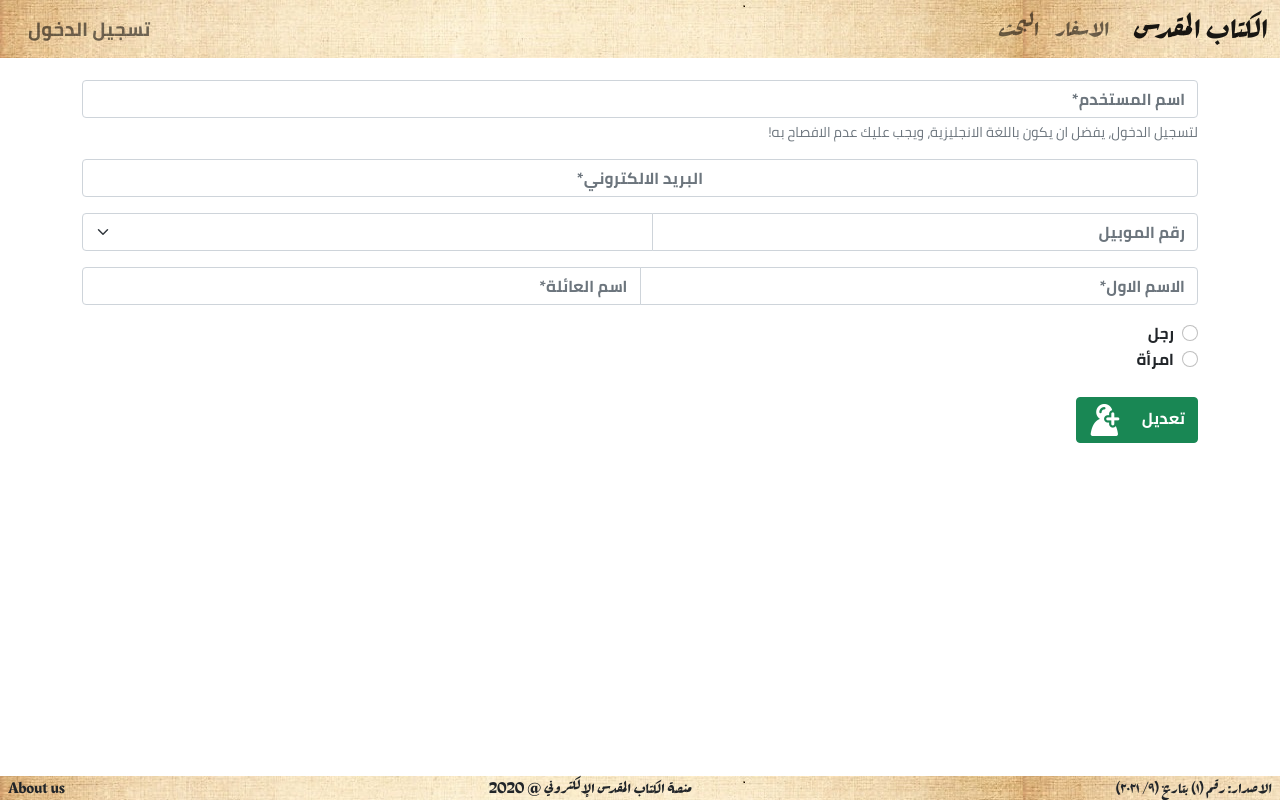
After one commit to emadunan/church, a Django app: page /userprofile in a window 1280 px wide. The commit adds this page. Run offline with Django 3.2, Linux system fonts and the light colour scheme; lists and menus that the app fills with data are empty; some libraries are stand-ins or nearby versions.

Commit message:
Registeration modified

```diff
--- a/scripture/admin.py
+++ b/scripture/admin.py
@@ -1,5 +1,5 @@
 from django.contrib import admin
-from .models import Book, Chapter, Verse
+from .models import Book, Chapter, Verse, User
 
 # Models Declarations in the admin site.
 class BookAdmin(admin.ModelAdmin):
@@ -9,3 +9,4 @@ class BookAdmin(admin.ModelAdmin):
 admin.site.register(Book, BookAdmin)
 admin.site.register(Chapter)
 admin.site.register(Verse)
+admin.site.register(User)
--- a/scripture/models.py
+++ b/scripture/models.py
@@ -10,6 +10,7 @@ class User(AbstractUser):
     country = models.ForeignKey('Country', null=True, on_delete=models.SET_NULL)
     mobile = models.CharField(max_length=22, null=True)
     gender = models.CharField(max_length=4, null=True)
+    birthdate = models.DateField(null=True)
     location = models.OneToOneField('Verse', null=True, on_delete=models.RESTRICT)
     fav_verses = models.ManyToManyField('Verse', related_name='users_like')
 
--- a/scripture/static/scripture/css/style.css
+++ b/scripture/static/scripture/css/style.css
@@ -281,6 +281,23 @@ nav ul {
   justify-content: space-between;
 }
 
+/* Registeration Section */
+#registeration-form {
+  margin:auto;
+  max-width: 33rem;
+}
+
+#id_regform__last {
+  display: flex;
+  justify-content: space-between;
+}
+
+#id_shortmessage {
+  text-align: justify;
+  text-justify: inter-word;
+  font-family: cairoRegular;
+}
+
 /* Blogs Section */
 #id_blog-add__cont label,
 #id_blog-edit__cont label {
--- a/scripture/templates/scripture/layout.html
+++ b/scripture/templates/scripture/layout.html
@@ -109,6 +109,7 @@
                 <ul class="dropdown-menu dropdown-menu-start">
                   <li><a class="dropdown-item text-center" href="{% url 'my-blogs' %}">منشوراتى</a></li>
                   <li><a class="dropdown-item text-center" href="{% url 'mysettings' %}">الإعدادات</a></li>
+                  <li><a class="dropdown-item text-center" href="{% url 'userprofile' %}">البروفيل</a></li>
                   <li><a class="dropdown-item text-center" href="{% url 'reset-password' %}">تعيين كلمة المرور</a></li>
                   <li><a class="dropdown-item text-center" href="{% url 'logout' %}">خروج</a></li>
                 </ul>
--- /dev/null
+++ b/scripture/templates/scripture/userprofile.html
@@ -0,0 +1,70 @@
+{% extends 'scripture/layout.html' %}
+{% load static %}
+
+
+{% block content %}
+
+{% if errorMessage %}
+  <div class="alert alert-danger" role="alert">
+    {{ errorMessage }}
+  </div>
+{% endif %}
+
+<form action="{%url 'register' %}" method="POST">
+
+  {% csrf_token %}
+
+  <div class="mb-3">
+    <input type="text" class="form-control cc_input-control" id="id_username"
+      aria-describedby="usernameHelp" placeholder="اسم المستخدم*" name="username">
+    <div id="usernameHelp" class="form-text">لتسجيل الدخول، يفضل ان يكون باللغة الانجليزية، ويجب عليك عدم الافصاح به!</div>
+  </div>
+
+  <div class="mb-3">
+    <input type="email" class="form-control cc_input-control text-center" id="id_email"
+      aria-describedby="emailHelp" placeholder="*البريد الالكتروني" name="e_mail">
+    <!-- <div id="emailHelp" class="form-text">We'll never share your email with anyone else.</div> -->
+  </div>
+
+  <div class="mb-3 input-group">
+    <input type="text" class="form-control cc_input-control" id="id_mobile"
+      aria-describedby="mobilelHelp" placeholder="رقم الموبيل" name="mobile">
+    <select id="id_country" class="form-select cc_input-control"
+      aria-label="Default select example" name="country">
+      <!-- <option selected>Open this select menu</option> -->
+      {% for country in countries %}
+        <option value="{{ country.id }}" {% if country.id == 63 %}selected{% endif %}>{{country.title}} ({{country.code}}+) </option>
+      {% endfor %}
+    </select>
+    <!-- <div id="mobileHelp" class="form-text">We'll never share your email with anyone else.</div> -->
+  </div>
+
+  <div class="mb-3 input-group">
+    <input type="text" class="form-control cc_input-control" id="id_first-name"
+      aria-describedby="firstNamelHelp" placeholder="الاسم الاول*" name="firstName">
+    <input type="text" class="form-control cc_input-control" id="id_last-name"
+      aria-describedby="lastNameHelp" placeholder="اسم العائلة*" name="lastName">
+    <!-- <div id="firstNamelHelp" class="form-text">We'll never share your email with anyone else.</div> -->
+  </div>
+
+  <div class="form-check">
+    <input class="form-check-input" type="radio" name="sex" value="male" id="id_male-radioBox" />
+    <label class="form-check-label cc_input-control" for="id_male-radioBox">
+      رجل
+    </label>
+  </div>
+  <div class="form-check">
+    <input class="form-check-input" type="radio" name="sex" value="female" id="id_female-radioBox"/>
+    <label class="form-check-label cc_input-control" for="id_female-radioBox">
+      امرأة
+    </label>
+  </div>
+
+
+  <button type="submit" class="btn btn-success cc_input-label mt-4">
+    تعديل &nbsp&nbsp&nbsp&nbsp
+    <img src="{% static 'scripture/img/user-w.png' %}" alt="Login" style="width: 2rem;"/>
+  </button>
+</form>
+
+{% endblock %}
--- a/scripture/urls.py
+++ b/scripture/urls.py
@@ -11,6 +11,8 @@ urlpatterns = [
     path('mysettings', views.view_mysettings, name='mysettings'),
     path('retrieve-password', views.view_retrieve_password, name='retrieve-password'),
     path('reset-password', views.view_reset_password, name='reset-password'),
+    path('verify', views.verify_new_user),
+    path('userprofile', views.view_userprofile, name='userprofile'),
 
 
     path('books', views.view_books, name='books'),
--- a/scripture/views.py
+++ b/scripture/views.py
@@ -13,6 +13,7 @@ import datetime
 import string
 import random
 import smtplib
+import jwt
 
 
 # APP VIEWS.
@@ -65,6 +66,7 @@ def view_register(request):
         country_id = request.POST.get('country')
         first_name = request.POST.get('firstName')
         last_name = request.POST.get('lastName')
+        birthdate = request.POST.get('birthdate')
         password = request.POST.get('password')
         confirm = request.POST.get('confirm')
         sex = request.POST.get('sex')
@@ -101,19 +103,61 @@ def view_register(request):
             mobile=mobile,
             first_name=first_name,
             last_name=last_name,
+            birthdate=birthdate,
+            is_active=False,
             password=make_password(password),
             gender=sex
         )
         user.save()
 
+        # Creating access jwt token
+        encoded_jwt = jwt.encode({"id": user.id, "email": user.email, "mobile":user.mobile}, "THE LORD IS MY PROVIDER", algorithm="HS256")
+
+        # Sending the activation link by mail
+        gmail_user = 'appmsr7@gmail.com'
+        gmail_password = '4get@web'
+
+        # try:
+        to = [user.email]
+        print(to)
+        subject = 'Super Important Message'
+        body = f'open the link to activate your account: http://127.0.0.1:8000/verify?t={encoded_jwt}'
+
+        email_text = """\
+        From: %s
+        To: %s
+        Subject: %s
+
+        %s
+        """ % (gmail_user, ", ".join(to), subject, body)
+
+        server = smtplib.SMTP_SSL('smtp.gmail.com', 465)
+        server.ehlo()
+        server.login(gmail_user, gmail_password)
+        server.sendmail(gmail_user, to, email_text)
+        server.close()
+        print('MAIL SENT!')
+
+
         # Login registered user and redirect him to the index page
-        login(request, user)
-        return HttpResponseRedirect(reverse('index'))
+        return render(request, "scripture/shortMessage.html", {
+        "shortMessage": f"تم إنشاء الحساب، برجاء الدخول على البريد الإلكتروني الذ تم التسجيل به ({user.email}) والضغط على الرابط بالرسالة الوردة من فريق إدارة الموقع (appmsr7@gmail.com) لتفعيل الحساب، ثم الدخول بأستخدام أسم المستخدم وكلمة المرور الخاصة بكم."
+    })
 
     else:
         return render(request, "scripture/register.html", {
             "countries": countries
         })
+
+
+def verify_new_user(request):
+    encoded_jwt = request.GET.get('t')
+    decoded_jwt = jwt.decode(encoded_jwt, "THE LORD IS MY PROVIDER", algorithms=["HS256"])
+    user = User.objects.get(pk=decoded_jwt['id'])
+    user.is_active = True
+    user.save()
+
+    return HttpResponseRedirect(reverse('login'))
 
 
 def view_reset_password(request):
@@ -164,17 +208,16 @@ def view_retrieve_password(request):
             })
 
         if user_username == user.username and user_mobile == user.mobile:
-            pass
-            # user.password = temp_password
-            # user.save()
+            user.password = make_password(temp_password)
+            user.save()
         else:
             return render(request, "scripture/retrievepassword.html", {
                 "errorMessage": "رجاء التأكد من صحة البيانات المدخلة، وإعادة المحاولة"
             })
 
         # Send Mail to reset passwords
-        gmail_user = 'yohanan.ben.yona@gmail.com'
-        gmail_password = 'Rxjs$gm#9o1!Ie2nu'
+        gmail_user = 'appmsr7@gmail.com'
+        gmail_password = '4get@web'
 
         # try:
         to = [user_email]
@@ -205,6 +248,9 @@ def view_retrieve_password(request):
     else:
         return render(request, "scripture/retrievepassword.html")
 
+
+def view_userprofile(request):
+    return render(request, "scripture/userprofile.html")
 
 
 def view_mysettings(request):
```
Also changed, not shown: scripture/templates/scripture/register.html (+15 -4 lines), scripture/templates/scripture/shortMessage.html (added, +11 -0 lines), scripture/migrations/0010_user_birthdate.py (added).
